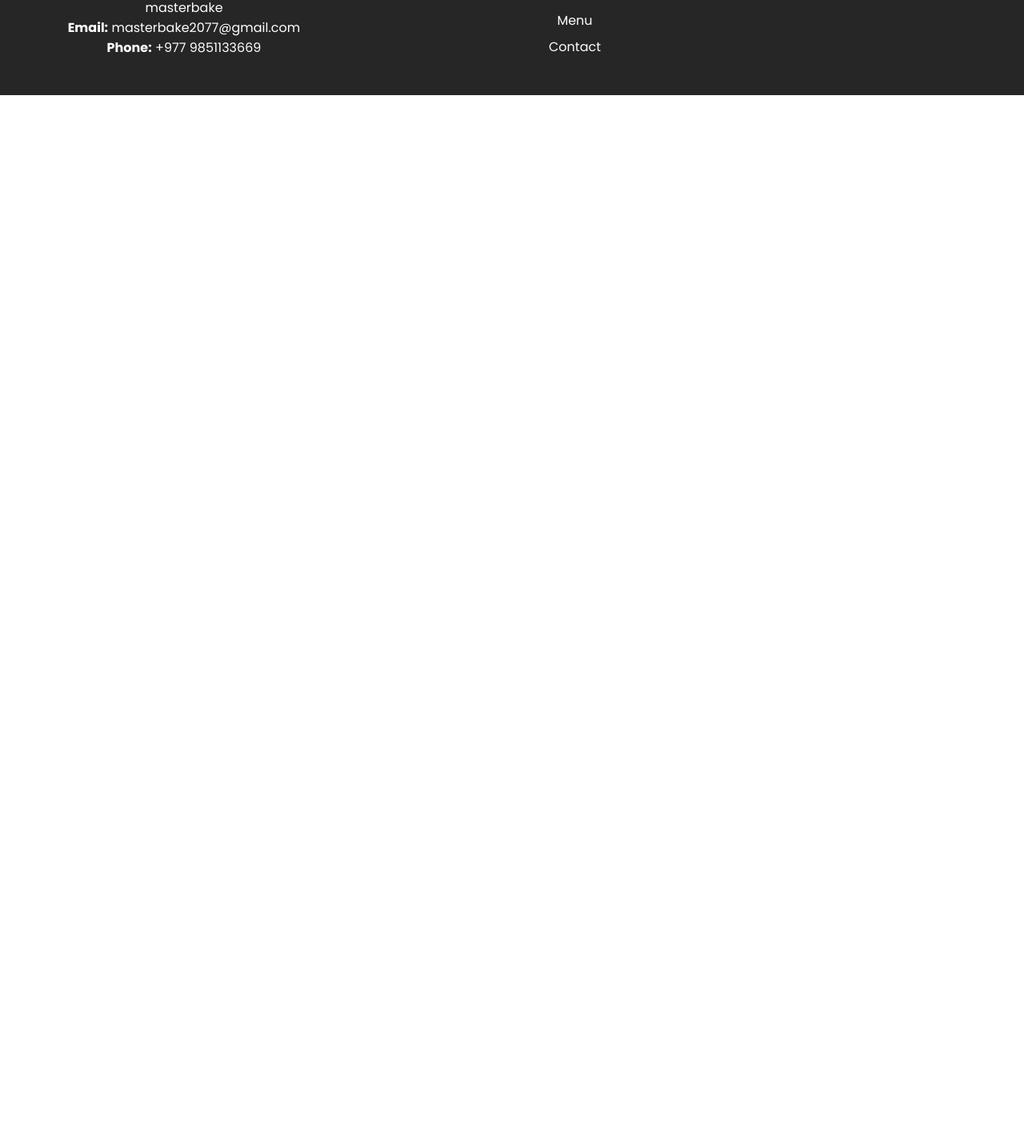
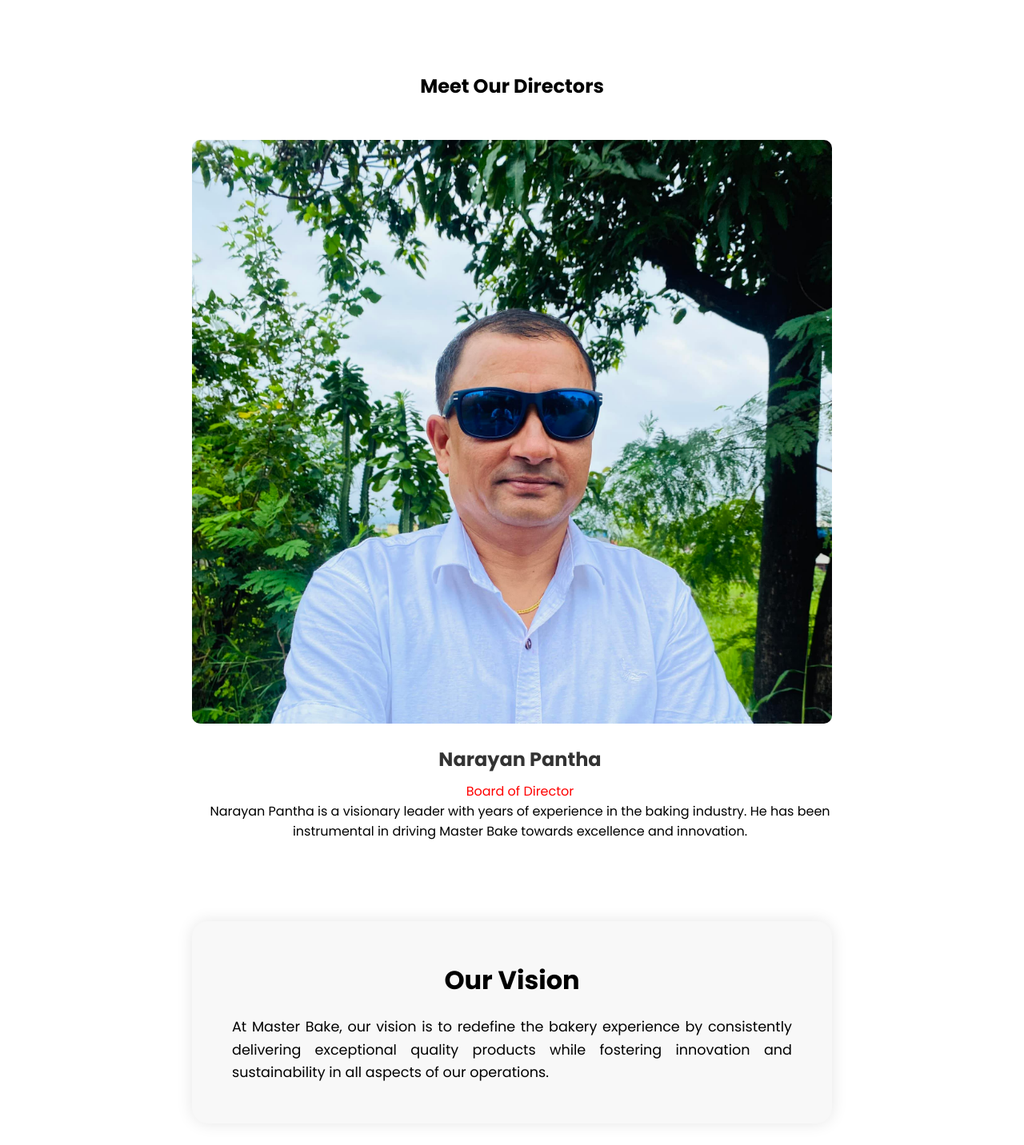
Before and after one commit to Neeraz666/masterbake, a React (Create React App) app in the folder frontend/: page /about in a window 1280 px wide. Shown: the part 798-2230 px from the top of the page at 80% size. Before the commit the page ends 917 px from the top, so only its background shows below. Built offline with nearby package versions, Linux system fonts and the light colour scheme.

Commit message:
made some changes in about.jsx and css

```diff
--- a/frontend/src/components/about.jsx
+++ b/frontend/src/components/about.jsx
@@ -1,6 +1,7 @@
 import React, { useEffect } from 'react';
 import '../css/about.css';
-import cupcakes from '../imgs/cupcakes.jpg';
+import factoryimg from '../imgs/factoryimg.jfif';
+import directorPhoto from '../imgs/directorPhoto.jpg'; // Assuming you have a director photo
 
 export const About = () => {
   useEffect(() => {
@@ -11,9 +12,6 @@ export const About = () => {
   return (
     <div className="about-page">
       <div className="flex-container">
-      <div className="image-section">
-          <img src={cupcakes} alt="Cupcakes" />
-        </div>
         <div className="about-us-container">
           <div className="about-us-text">
             <h1>About Master Bake</h1>
@@ -25,7 +23,31 @@ export const About = () => {
             </p>
           </div>
         </div>
-
+        <div className="image-section">
+          <img src={factoryimg} alt="Cupcakes" />
+        </div>
+      </div>
+      <div className="board-of-director">
+        <div className="meet-directors-heading">
+          <h2>Meet Our Directors</h2>
+        </div>
+        <div className="director-photo">
+          <img src={directorPhoto} alt="Board of Directors" />
+        </div>
+        <div className="director-details">
+          <h2>Narayan Pantha</h2>
+          <p className="board-of-director-text">Board of Director</p>
+          <p>Narayan Pantha is a visionary leader with years of experience in the baking industry. He has been instrumental in driving Master Bake towards excellence and innovation.</p>
+        </div>
+      </div>
+      <div className="vision-container">
+        <h2>Our Vision</h2>
+        <p>
+          At Master Bake, our vision is to redefine the bakery experience by consistently delivering
+          exceptional quality products while fostering innovation and sustainability in all aspects
+          of our operations.
+        </p>
+        {/* Add more vision statements or related content here */}
       </div>
     </div>
   );
--- a/frontend/src/css/about.css
+++ b/frontend/src/css/about.css
@@ -2,6 +2,7 @@
   display: flex;
   flex-direction: column;
   min-height: 85vh;
+  margin-top: 100px;
 }
 
 .flex-container {
@@ -35,10 +36,82 @@
 
 .image-section {
   flex: 1;
+  height: 86vh; /* Set image section height to 100% of viewport height */
 }
 
 .image-section img {
   width: 100%;
-    height: 100%;
+  height: 100%; /* Make image fill its container */
   object-fit: cover;
+  border-radius: 10px; /* Add border radius */
 }
+
+.meet-directors-heading {
+  text-align: center;
+  margin-bottom: 50px; /* Adjust margin as needed */
+}
+
+.board-of-director {
+  display: flex;
+  flex-direction: column;
+  align-items: center;
+  margin: 100px auto; /* Center horizontally */
+  max-width: 800px; /* Added maximum width */
+}
+
+.director-photo {
+  flex: 1;
+  margin-bottom: 20px;
+}
+
+.director-photo img {
+  width: 100%;
+  height: auto;
+  border-radius: 10px; /* Add border radius */
+}
+
+.director-details {
+  flex: 1;
+  padding-left: 20px;
+  text-align: center;
+}
+
+.director-details h2 {
+  font-size: 1.5rem;
+  margin-bottom: 10px;
+  color: #333; /* Change color to black */
+}
+
+.director-details p {
+  font-size: 1rem;
+  color: black; /* Change color to black */
+}
+
+.board-of-director-text {
+  color: red !important; /* Change color as desired */
+}
+
+
+.vision-container {
+  padding: 50px;
+  text-align: center;
+  background-color: #f8f8f8;
+  margin-top: auto; /* Decreased the margin */
+  margin-bottom: 50px;
+  border-radius: 20px;
+  box-shadow: 0px 0px 20px rgba(0, 0, 0, 0.1);
+  max-width: 800px;
+  margin-left: auto;
+  margin-right: auto;
+}
+
+.vision-container h2 {
+  font-size: 2rem;
+  margin-bottom: 20px;
+}
+
+.vision-container p {
+  font-size: 1.1rem;
+  line-height: 1.6;
+  text-align: justify;
+}
--- a/frontend/src/css/footer.css
+++ b/frontend/src/css/footer.css
@@ -36,6 +36,11 @@ footer {
     display: flex;
     flex-direction: column; /* Display links vertically */
     margin-left: 12rem; /* Center the content */
+
+}
+
+.footer-section ul li a:hover {
+    color: rgb(172, 168, 168);
 }
 
 .footer-section ul li {
@@ -48,6 +53,7 @@ footer {
     color: #ffffff; /* Set the text color to white */
     transition: color 0.3s ease;
     position: relative; /* Ensure the line is positioned relative to the link */
+    margin-left: -150px;
 }
 
 .social-icons {
```
Also changed, not shown: frontend/src/imgs/directorPhoto.jpg (added), frontend/src/imgs/factoryimg.jfif (added). Lines whose indentation alone changed are shown as unchanged.
